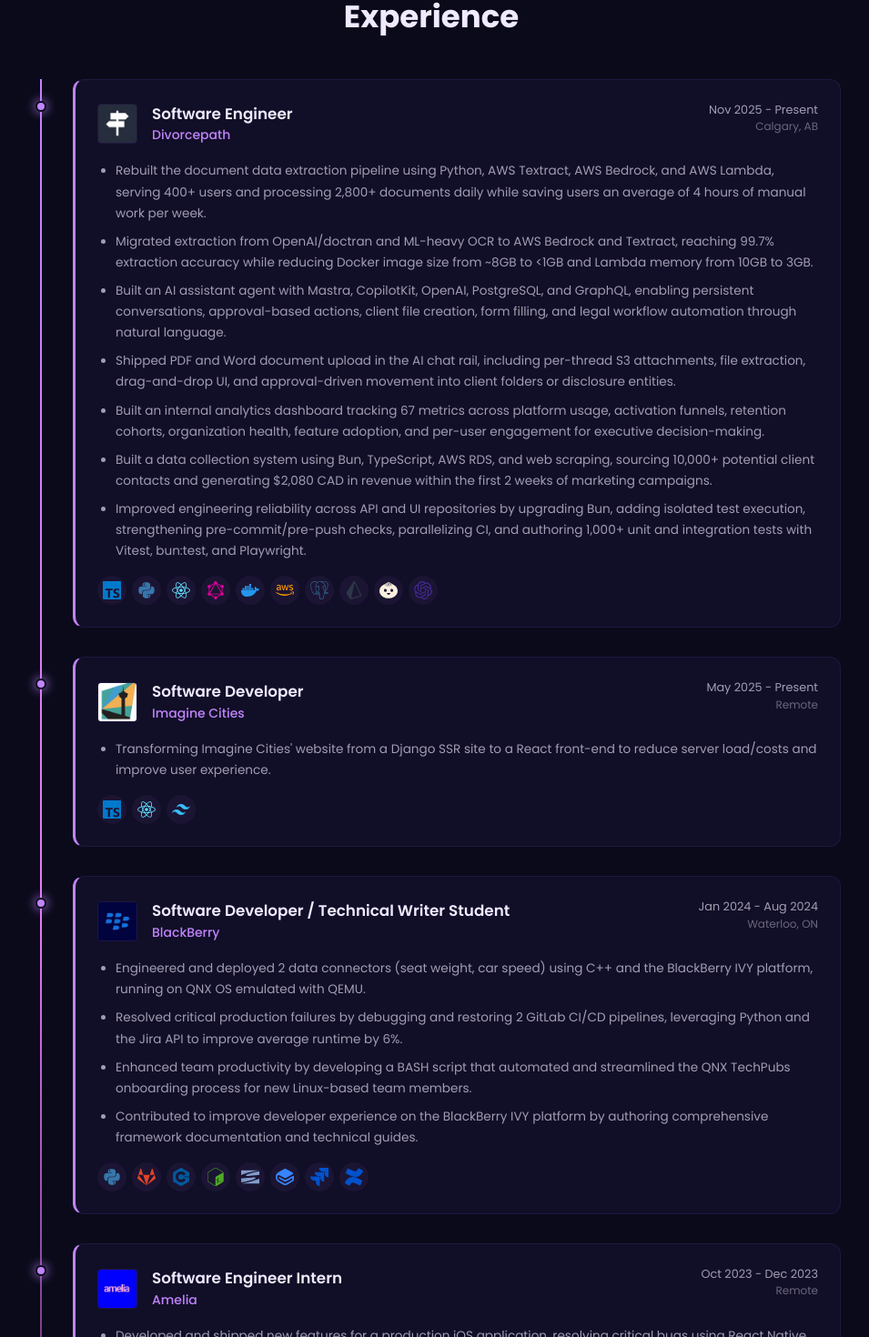
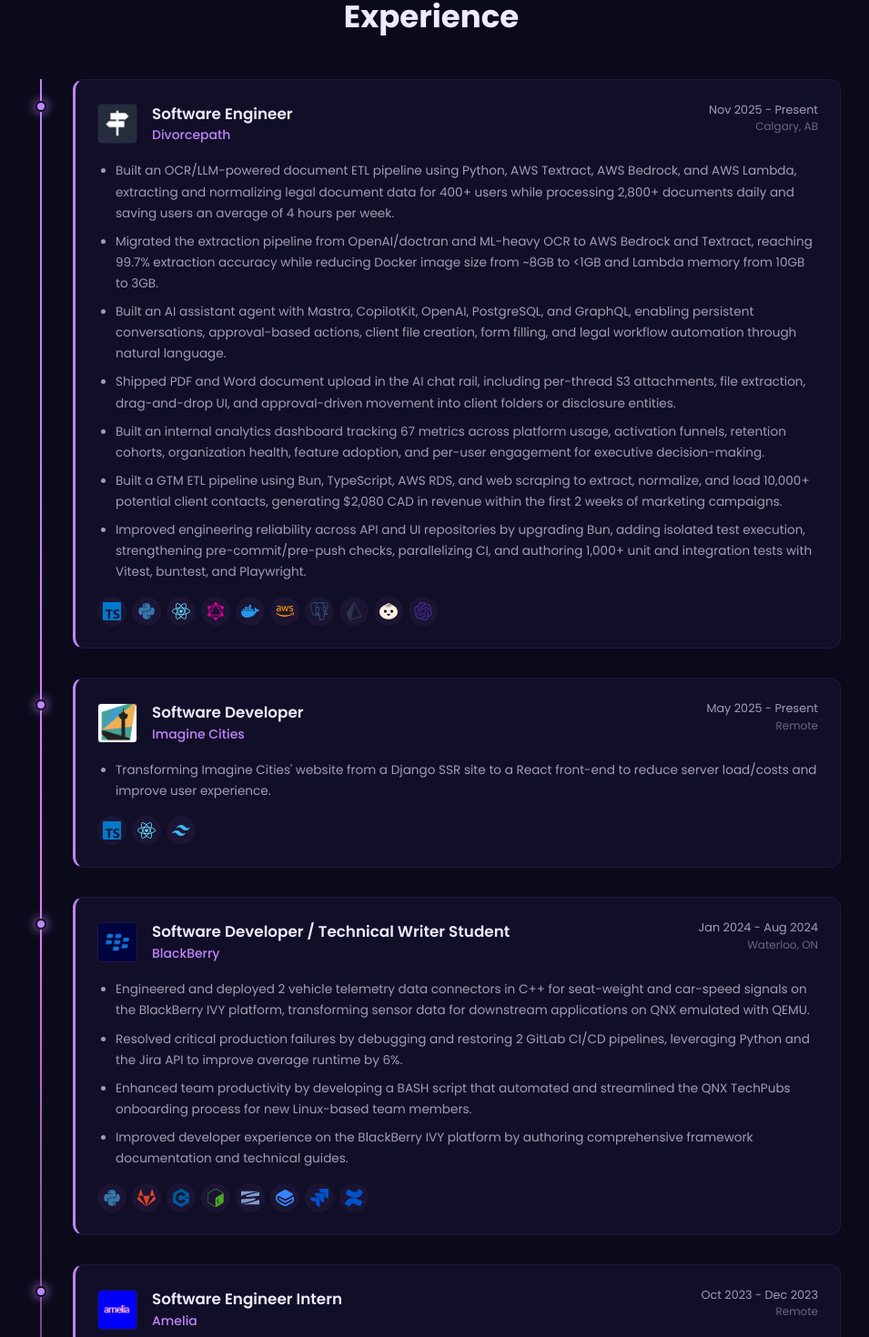
Before and after one commit to SCWinter259/Portfolio, a React (Vite) app: page / in a window 1280 px wide. Shown: the part 1578-3048 px from the top of the page at 91% size, without its empty margins (166-1121 px from the left). Built offline with nearby package versions, Linux system fonts and the light colour scheme.

Commit message:
Refine portfolio experience wording

```diff
--- a/src/data/ExperienceData.tsx
+++ b/src/data/ExperienceData.tsx
@@ -44,12 +44,12 @@
     duration: "Nov 2025 - Present",
     location: "Calgary, AB",
     achievements: [
-      "Rebuilt the document data extraction pipeline using Python, AWS Textract, AWS Bedrock, and AWS Lambda, serving 400+ users and processing 2,800+ documents daily while saving users an average of 4 hours of manual work per week.",
-      "Migrated extraction from OpenAI/doctran and ML-heavy OCR to AWS Bedrock and Textract, reaching 99.7% extraction accuracy while reducing Docker image size from ~8GB to <1GB and Lambda memory from 10GB to 3GB.",
+      "Built an OCR/LLM-powered document ETL pipeline using Python, AWS Textract, AWS Bedrock, and AWS Lambda, extracting and normalizing legal document data for 400+ users while processing 2,800+ documents daily and saving users an average of 4 hours per week.",
+      "Migrated the extraction pipeline from OpenAI/doctran and ML-heavy OCR to AWS Bedrock and Textract, reaching 99.7% extraction accuracy while reducing Docker image size from ~8GB to <1GB and Lambda memory from 10GB to 3GB.",
       "Built an AI assistant agent with Mastra, CopilotKit, OpenAI, PostgreSQL, and GraphQL, enabling persistent conversations, approval-based actions, client file creation, form filling, and legal workflow automation through natural language.",
       "Shipped PDF and Word document upload in the AI chat rail, including per-thread S3 attachments, file extraction, drag-and-drop UI, and approval-driven movement into client folders or disclosure entities.",
       "Built an internal analytics dashboard tracking 67 metrics across platform usage, activation funnels, retention cohorts, organization health, feature adoption, and per-user engagement for executive decision-making.",
-      "Built a data collection system using Bun, TypeScript, AWS RDS, and web scraping, sourcing 10,000+ potential client contacts and generating $2,080 CAD in revenue within the first 2 weeks of marketing campaigns.",
+      "Built a GTM ETL pipeline using Bun, TypeScript, AWS RDS, and web scraping to extract, normalize, and load 10,000+ potential client contacts, generating $2,080 CAD in revenue within the first 2 weeks of marketing campaigns.",
       "Improved engineering reliability across API and UI repositories by upgrading Bun, adding isolated test execution, strengthening pre-commit/pre-push checks, parallelizing CI, and authoring 1,000+ unit and integration tests with Vitest, bun:test, and Playwright.",
     ],
     tech: [
@@ -87,10 +87,10 @@
     duration: "Jan 2024 - Aug 2024",
     location: "Waterloo, ON",
     achievements: [
-      "Engineered and deployed 2 data connectors (seat weight, car speed) using C++ and the BlackBerry IVY platform, running on QNX OS emulated with QEMU.",
+      "Engineered and deployed 2 vehicle telemetry data connectors in C++ for seat-weight and car-speed signals on the BlackBerry IVY platform, transforming sensor data for downstream applications on QNX emulated with QEMU.",
       "Resolved critical production failures by debugging and restoring 2 GitLab CI/CD pipelines, leveraging Python and the Jira API to improve average runtime by 6%.",
       "Enhanced team productivity by developing a BASH script that automated and streamlined the QNX TechPubs onboarding process for new Linux-based team members.",
-      "Contributed to improve developer experience on the BlackBerry IVY platform by authoring comprehensive framework documentation and technical guides.",
+      "Improved developer experience on the BlackBerry IVY platform by authoring comprehensive framework documentation and technical guides.",
     ],
     tech: [
       <FaPython size={20} color={iconColors.python} />,
```
Also changed, not shown: 1 other file (tests, documents, lock files or other folders).
